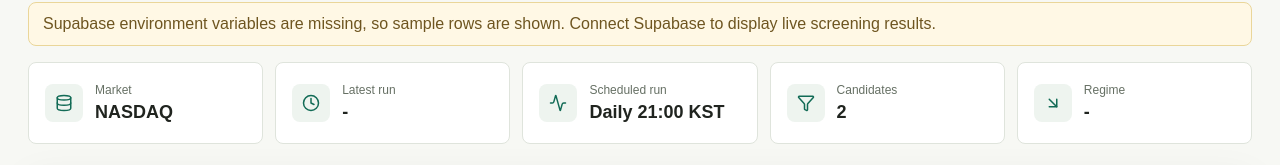
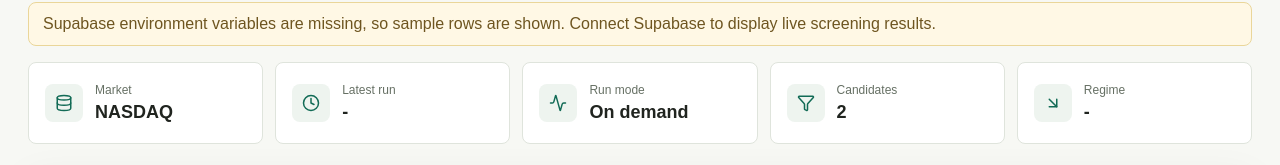
Before and after one commit to ddss8905-sudo/stocke, a Next.js app: page / in a window 1280 px wide. Shown: the part 126-291 px from the top of the page. Built offline with nearby package versions, Linux system fonts and the light colour scheme; no server answers.

Commit message:
Show latest completion time and on-demand mode

```diff
--- a/app/page.tsx
+++ b/app/page.tsx
@@ -17,6 +17,18 @@ function asMarket(value: string | undefined): Market {
 function number(value: number | null | undefined, digits = 1) {
   if (value === null || value === undefined || Number.isNaN(Number(value))) return "-";
   return Number(value).toLocaleString("ko-KR", { maximumFractionDigits: digits });
+}
+
+function dateTime(value: string | null | undefined) {
+  if (!value) return "-";
+  return new Intl.DateTimeFormat("ko-KR", {
+    timeZone: "Asia/Seoul",
+    month: "2-digit",
+    day: "2-digit",
+    hour: "2-digit",
+    minute: "2-digit",
+    hour12: false,
+  }).format(new Date(value));
 }
 
 function MarketTabs({ active }: { active: Market }) {
@@ -92,7 +104,7 @@ export default async function Page({ searchParams }: PageProps) {
   const params = await searchParams;
   const market = asMarket(params?.market);
   const data = await getDashboardData(market);
-  const nextRun = market === "NASDAQ" ? "Daily 21:00 KST" : "Daily 15:30 KST";
+  const latestRun = dateTime(data.run?.finished_at) || data.run?.run_date || "-";
 
   return (
     <main>
@@ -112,8 +124,8 @@ export default async function Page({ searchParams }: PageProps) {
 
       <section className="stats">
         <Stat label="Market" value={market} icon={<Database size={18} />} />
-        <Stat label="Latest run" value={data.run?.run_date ?? "-"} icon={<Clock size={18} />} />
-        <Stat label="Scheduled run" value={nextRun} icon={<Activity size={18} />} />
+        <Stat label="Latest run" value={latestRun} icon={<Clock size={18} />} />
+        <Stat label="Run mode" value="On demand" icon={<Activity size={18} />} />
         <Stat label="Candidates" value={String(data.run?.candidate_count ?? data.candidates.length)} icon={<Filter size={18} />} />
         <Stat
           label="Regime"
```
